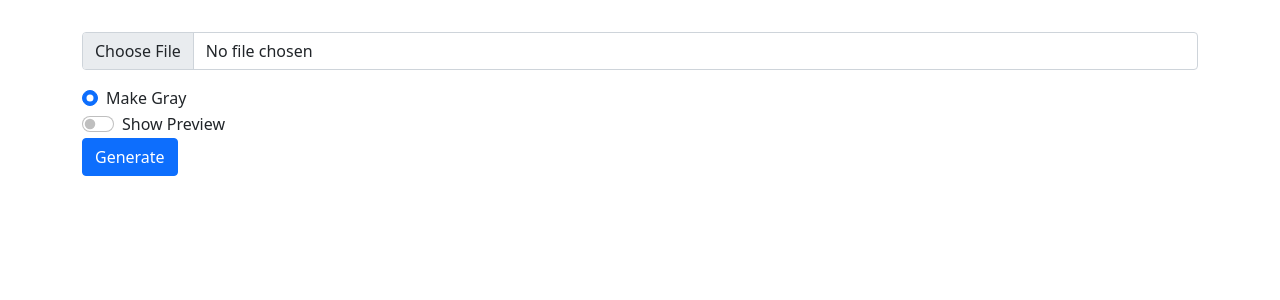
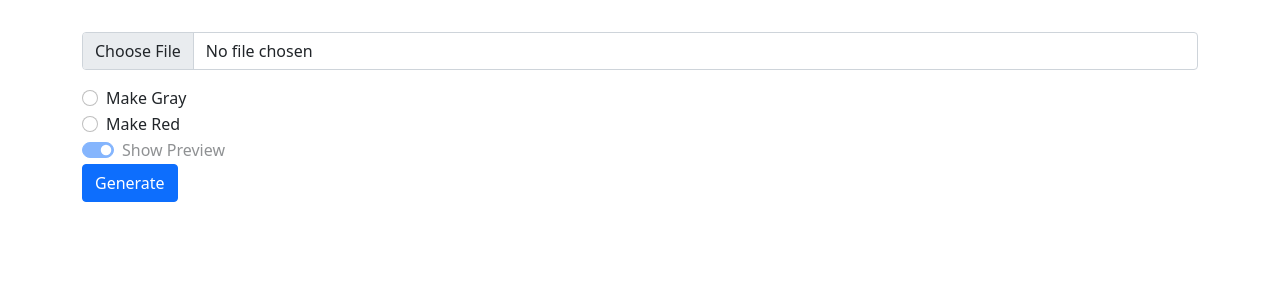
Before and after one commit to d-shaktiranjan/WebImageEditor, a Flask app: page / in a window 1280 px wide. Shown: the part 57-357 px from the top of the page. Run offline with Flask 2, Linux system fonts and the light colour scheme.

Commit message:
some changes in form

```diff
--- a/templates/index.html
+++ b/templates/index.html
@@ -1,23 +1,29 @@
 {% extends 'base.html' %}
 
-{% block title %}{% endblock title %}
+{% block title %}Image Filter{% endblock title %}
 
 {% block body %}
 <div class="container my-2">
     <form action="/" method="post" enctype="multipart/form-data">
         <div class="mb-3">
             <label for="formFile" class="form-label"></label>
-            <input class="form-control" type="file" id="uFile" name="uFile">
+            <input class="form-control" type="file" id="uFile" name="uFile" required>
         </div>
 
         <div class="form-check">
-            <input class="form-check-input" type="radio" name="flexRadioDefault" id="flexRadioDefault1" checked>
+            <input class="form-check-input" type="radio" name="filterName" id="flexRadioDefault1" value="gray">
             <label class="form-check-label" for="flexRadioDefault1">
                 Make Gray
             </label>
         </div>
+        <div class="form-check">
+            <input class="form-check-input" type="radio" name="filterName" id="flexRadioDefault2" value="red">
+            <label class="form-check-label" for="flexRadioDefault2">
+                Make Red
+            </label>
+        </div>
         <div class="form-check form-switch">
-            <input class="form-check-input" type="checkbox" id="preview" name="preview">
+            <input class="form-check-input" type="checkbox" id="preview" name="preview" checked disabled>
             <label class="form-check-label" for="flexSwitchCheckDefault">Show Preview</label>
         </div>
 
```
